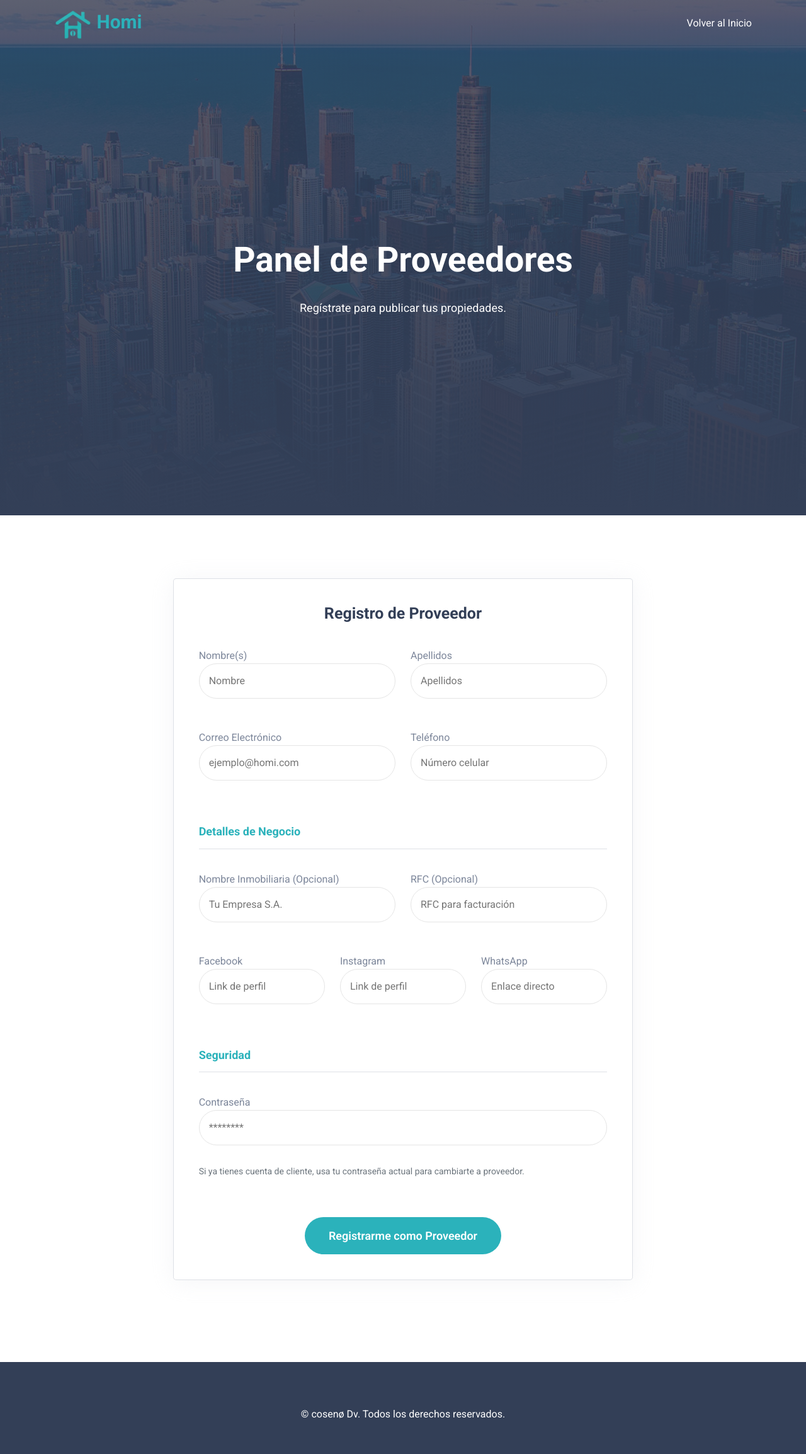
After one commit to angelito05/Homi, a Flask app: template src/templates/registro_proveedor.html in a window 1280 px wide. The commit adds this page. Shown: the whole page at 63% size. Run offline with Flask 3, Linux system fonts and the light colour scheme; the template is opened without the code that fills it, so the values that code supplies are empty; some libraries are stand-ins or nearby versions.

Commit message:
Pueba Registro Proveedores

```diff
--- a/app.py
+++ b/app.py
@@ -3,6 +3,7 @@ from flask_bcrypt import Bcrypt
 from pymongo import MongoClient
 from config import Config
 import consultas
+from datetime import datetime
 
 app = Flask(__name__, template_folder="src/templates", static_folder="src/static")
 app.config.from_object(Config)
@@ -37,18 +38,13 @@ def buscar():
 
     return render_template('resultados.html', categoria=categoria, localizacion=localizacion, keyword=keyword)
 
-@app.route('/registro_proveedor')
-def registro_proveedor():
-    # Redirige al formulario de registro normal, o a uno específico
-    return redirect(url_for('registro'))
-
 # Registro de usuarios
 @app.route("/registro", methods=["GET", "POST"])
 def registro():
     if request.method == "POST":
         data = request.form.to_dict()
-        # Solo se permiten registros como cliente
-        rol = "cliente"
+        # Usar el rol que viene del formulario, si no existe, por defecto "cliente"
+        rol = data.get("rol", "cliente")
 
         # Campos obligatorios para clientes (incluyendo datos tipo proveedor)
         campos_clientes = ["nombre", "primer_apellido", "segundo_apellido", "correo_electronico", "telefono", "contrasena"]
@@ -84,6 +80,78 @@ def registro():
 
     # GET: mostrar formulario
     return render_template("registro.html")
+
+@app.route('/registro_proveedor', methods=['GET', 'POST'])
+def registro_proveedor():
+    if request.method == 'POST':
+        data = request.form.to_dict()
+        correo = data.get("correo_electronico")
+        contrasena_ingresada = data.get("contrasena")
+
+        # 1. Buscar si el usuario ya existe
+        usuario_existente = usuarios.find_one({"correo_electronico": correo})
+
+        if usuario_existente:
+            # === CASO: USUARIO EXISTENTE (CLIENTE QUE QUIERE SER PROVEEDOR) ===
+
+            # Verificar contraseña para asegurar que es él
+            if not bcrypt.check_password_hash(usuario_existente["contrasena"], contrasena_ingresada):
+                flash("El correo ya está registrado pero la contraseña es incorrecta.", "error")
+                return redirect(url_for("registro_proveedor"))
+
+            # Si ya era proveedor o admin, avisar
+            if usuario_existente.get("rol") in ["proveedor", "admin"]:
+                flash("Ya tienes una cuenta registrada con este rol.", "info")
+                return redirect(url_for("index"))
+
+            # ACTUALIZAR ROL Y DATOS FALTANTES
+            usuarios.update_one(
+                {"_id": usuario_existente["_id"]},
+                {
+                    "$set": {
+                        "rol": "proveedor",
+                        "telefono": data.get("telefono"), # Actualizamos por si lo cambió
+                        "nombre_inmobiliaria": data.get("inmobiliaria", ""),
+                        "rfc": data.get("rfc", ""),
+                        "url_facebook": data.get("url_facebook", ""),
+                        "url_instagram": data.get("url_instagram", ""),
+                        "url_whatsapp": data.get("url_whatsapp", ""),
+                        # No tocamos la contraseña ni fecha de registro original
+                    }
+                }
+            )
+            flash("¡Tu cuenta ha sido actualizada a Proveedor exitosamente! Inicia sesión.", "success")
+            return redirect(url_for("index"))
+
+        else:
+            # === CASO: USUARIO NUEVO (REGISTRO DESDE CERO) ===
+            hashed_password = bcrypt.generate_password_hash(contrasena_ingresada).decode("utf-8")
+
+            nuevo_proveedor = {
+                "nombre": data["nombre"],
+                "primer_apellido": data["primer_apellido"],
+                "segundo_apellido": data.get("segundo_apellido", ""),
+                "correo_electronico": correo,
+                "contrasena": hashed_password,
+                "telefono": data.get("telefono"),
+                "rol": "proveedor", # Rol directo
+                "estado": "activo",
+                "fecha_registro": datetime.now(),
+
+                # Datos extra de proveedor
+                "nombre_inmobiliaria": data.get("inmobiliaria", ""),
+                "rfc": data.get("rfc", ""),
+                "url_facebook": data.get("url_facebook", ""),
+                "url_instagram": data.get("url_instagram", ""),
+                "url_whatsapp": data.get("url_whatsapp", "")
+            }
+
+            usuarios.insert_one(nuevo_proveedor)
+            flash("Cuenta de proveedor creada exitosamente.", "success")
+            return redirect(url_for("index"))
+
+    # GET request: mostrar el HTML
+    return render_template('registro_proveedor.html')
 
 # Login
 @app.route("/index", methods=["POST", "GET"])
--- a/src/static/CSS/style.css
+++ b/src/static/CSS/style.css
@@ -3772,3 +3772,16 @@ footer css
 .client-logo-area .client-logo-wrapper .single-logo:hover {
   opacity: 1;
 }
+
+/* Activar dropdown al pasar el mouse en pantallas grandes */
+@media (min-width: 992px) {
+    .nav-item.dropdown:hover .dropdown-menu {
+        display: block;
+        margin-top: 0;
+        animation: fadeIn 0.3s;
+    }
+}
+@keyframes fadeIn {
+    from { opacity: 0; transform: translateY(10px); }
+    to { opacity: 1; transform: translateY(0); }
+}
--- /dev/null
+++ b/src/templates/registro_proveedor.html
@@ -0,0 +1,215 @@
+<!doctype html>
+<html class="no-js" lang="es">
+
+<head>
+    <meta charset="utf-8">
+    <title>Homi - Registro de Proveedores</title>
+    <meta name="viewport" content="width=device-width, initial-scale=1">
+
+    <link rel="shortcut icon" href="static/images/logoHomi.png" type="image/png">
+
+    <link rel="stylesheet" href="static/css/animate.css">
+    <link rel="stylesheet" href="static/css/tiny-slider.css">
+    <link rel="stylesheet" href="static/css/glightbox.min.css">
+    <link rel="stylesheet" href="static/css/LineIcons.2.0.css">
+    <link rel="stylesheet" href="static/css/selectr.css">
+    <link rel="stylesheet" href="static/css/nouislider.css">
+    <link rel="stylesheet" href="static/css/bootstrap-5.0.5-alpha.min.css">
+    <link rel="stylesheet" href="static/css/style.css">
+
+    <style>
+        .login-area .single-input input {
+            border: 1px solid #e5e5e5;
+            padding: 15px;
+            width: 100%;
+            border-radius: 30px; /* Estilo redondeado como Homi */
+            outline: none;
+            transition: all 0.3s;
+        }
+        .login-area .single-input input:focus {
+            border-color: #2BB2BB;
+        }
+    </style>
+</head>
+
+<body>
+    <div class="preloader">
+        <div class="loader">
+            <div class="ytp-spinner">
+                <div class="ytp-spinner-container">
+                    <div class="ytp-spinner-rotator">
+                        <div class="ytp-spinner-left"><div class="ytp-spinner-circle"></div></div>
+                        <div class="ytp-spinner-right"><div class="ytp-spinner-circle"></div></div>
+                    </div>
+                </div>
+            </div>
+        </div>
+    </div>
+
+    <header class="header_area">
+        <div id="header_navbar" class="header_navbar sticky">
+            <div class="container position-relative">
+                <div class="row align-items-center">
+                    <div class="col-xl-12">
+                        <nav class="navbar navbar-expand-lg">
+                            <a class="navbar-brand" href="/">
+                                <img id="logo" src="static/images/logo/logoHomi.png" alt="Logo" style="width:60px;">
+                                <span style="font-size: 30px; font-weight: bold; color: #2BB2BB;">Homi</span>
+                            </a>
+                            <button class="navbar-toggler" type="button" data-toggle="collapse" data-target="#navbarSupportedContent"
+                                aria-controls="navbarSupportedContent" aria-expanded="false" aria-label="Toggle navigation">
+                                <span class="toggler-icon"></span>
+                                <span class="toggler-icon"></span>
+                                <span class="toggler-icon"></span>
+                            </button>
+                            <div class="collapse navbar-collapse sub-menu-bar" id="navbarSupportedContent">
+                                <ul id="nav" class="navbar-nav ml-auto">
+                                    <li class="nav-item">
+                                        <a href="/">Volver al Inicio</a>
+                                    </li>
+                                </ul>
+                            </div>
+                        </nav>
+                    </div>
+                </div>
+            </div>
+        </div>
+    </header>
+
+    <section class="hero-area bg_cover" style="background-image: url('static/images/hero/hero-bg.jpg'); padding: 180px 0 100px;">
+        <div class="container">
+            <div class="row">
+                <div class="mx-auto col-lg-9 col-xl-9 col-md-10">
+                    <div class="text-center hero-content">
+                        <h1 class="mb-30 wow fadeInUp" data-wow-delay=".2s" style="color: #fff;">Panel de Proveedores</h1>
+                        <p class="wow fadeInUp" data-wow-delay=".4s" style="color: #fff;">Regístrate para publicar tus propiedades.</p>
+                    </div>
+                </div>
+            </div>
+        </div>
+    </section>
+
+    <section class="login-area pt-100 pb-100">
+        <div class="container">
+            <div class="row justify-content-center">
+                <div class="col-lg-8">
+                    <div class="login-content box-style" style="padding: 40px;">
+
+                        <div class="text-center mb-40">
+                            <h3>Registro de Proveedor</h3>
+                        </div>
+
+                        {% with messages = get_flashed_messages(with_categories=true) %}
+                          {% if messages %}
+                            {% for category, message in messages %}
+                              <div class="alert alert-{{ 'danger' if category == 'error' else 'success' }} mb-4" role="alert">
+                                {{ message }}
+                              </div>
+                            {% endfor %}
+                          {% endif %}
+                        {% endwith %}
+
+                        <form action="{{ url_for('registro_proveedor') }}" method="POST">
+                            <div class="row">
+                                <div class="col-md-6">
+                                    <div class="single-input mb-30">
+                                        <label>Nombre(s)</label>
+                                        <input type="text" name="nombre" placeholder="Nombre" required>
+                                    </div>
+                                </div>
+                                <div class="col-md-6">
+                                    <div class="single-input mb-30">
+                                        <label>Apellidos</label>
+                                        <input type="text" name="primer_apellido" placeholder="Apellidos" required>
+                                    </div>
+                                </div>
+                                <div class="col-md-6">
+                                    <div class="single-input mb-30">
+                                        <label>Correo Electrónico</label>
+                                        <input type="email" name="correo_electronico" placeholder="ejemplo@homi.com" required>
+                                    </div>
+                                </div>
+                                <div class="col-md-6">
+                                    <div class="single-input mb-30">
+                                        <label>Teléfono</label>
+                                        <input type="tel" name="telefono" placeholder="Número celular" required>
+                                    </div>
+                                </div>
+
+                                <div class="col-12 mt-20 mb-20">
+                                    <h5 class="theme-color">Detalles de Negocio</h5>
+                                    <hr>
+                                </div>
+
+                                <div class="col-md-6">
+                                    <div class="single-input mb-30">
+                                        <label>Nombre Inmobiliaria (Opcional)</label>
+                                        <input type="text" name="inmobiliaria" placeholder="Tu Empresa S.A.">
+                                    </div>
+                                </div>
+                                <div class="col-md-6">
+                                    <div class="single-input mb-30">
+                                        <label>RFC (Opcional)</label>
+                                        <input type="text" name="rfc" placeholder="RFC para facturación">
+                                    </div>
+                                </div>
+
+                                <div class="col-md-4">
+                                    <div class="single-input mb-30">
+                                        <label>Facebook</label>
+                                        <input type="text" name="url_facebook" placeholder="Link de perfil">
+                                    </div>
+                                </div>
+                                <div class="col-md-4">
+                                    <div class="single-input mb-30">
+                                        <label>Instagram</label>
+                                        <input type="text" name="url_instagram" placeholder="Link de perfil">
+                                    </div>
+                                </div>
+                                <div class="col-md-4">
+                                    <div class="single-input mb-30">
+                                        <label>WhatsApp</label>
+                                        <input type="text" name="url_whatsapp" placeholder="Enlace directo">
+                                    </div>
+                                </div>
+
+                                <div class="col-12 mt-20 mb-20">
+                                    <h5 class="theme-color">Seguridad</h5>
+                                    <hr>
+                                </div>
+                                <div class="col-md-12">
+                                    <div class="single-input mb-30">
+                                        <label>Contraseña</label>
+                                        <input type="password" name="contrasena" placeholder="********" required>
+                                        <p class="small mt-2 text-muted">Si ya tienes cuenta de cliente, usa tu contraseña actual para cambiarte a proveedor.</p>
+                                    </div>
+                                </div>
+
+                                <div class="col-12 text-center mt-30">
+                                    <button type="submit" class="main-btn btn-hover">Registrarme como Proveedor</button>
+                                </div>
+                            </div>
+                        </form>
+                    </div>
+                </div>
+            </div>
+        </div>
+    </section>
+
+    <footer class="footer-area pt-50 pb-50" style="background: #333F57;">
+        <div class="container">
+            <div class="text-center">
+                <p style="color: #fff;">&copy; cosenø Dv. Todos los derechos reservados.</p>
+            </div>
+        </div>
+    </footer>
+
+    <script src="static/js/bootstrap.bundle-5.0.0.alpha-min.js"></script>
+    <script src="static/js/tiny-slider.js"></script>
+    <script src="static/js/wow.min.js"></script>
+    <script src="static/js/glightbox.min.js"></script>
+    <script src="static/js/selectr.min.js"></script>
+    <script src="static/js/nouislider.js"></script>
+    <script src="static/js/main.js"></script>
+</body>
+</html>
```
Also changed, not shown: src/templates/Inicio.html (+22 -9 lines).
